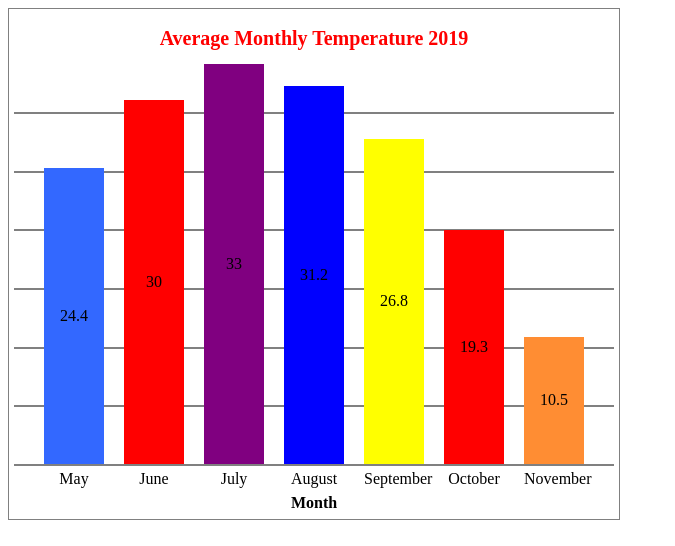
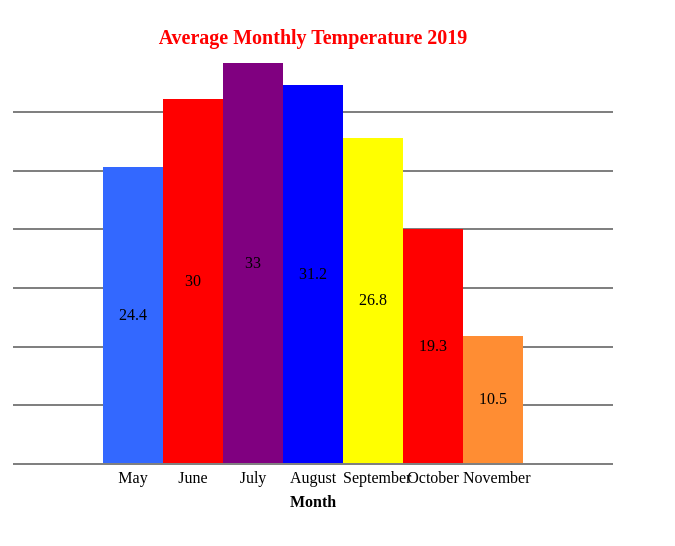
Before and after one commit to mackwill/lighthouse-labs-bar-chart, a plain HTML site: page index.html in a window 1280 px wide. Shown: the whole page, without its empty margins (0-675 px from the left). Drawn offline with nearby package versions, Linux system fonts and the light colour scheme.

Commit message:
Added element as function argument to pass chart to any element type

```diff
--- a/index.css
+++ b/index.css
@@ -1,7 +1,5 @@
 #graph {
   display: block;
-  /* flex-direction: row;
-  justify-content: space-around; */
   padding: 5px;
 }
 
@@ -14,13 +12,9 @@
 
 .bar {
   display: flex;
-  /* margin-left: 1%;
-  margin-right: 1%; */
   justify-content: center;
-  /* align-items: center; */
   margin-top: auto;
   margin-bottom: 0;
-  /* box-shadow: 6px -8px 2px -1px rgba(0, 0, 0, 0.75); */
 }
 
 .container {
--- a/index.html
+++ b/index.html
@@ -48,10 +48,11 @@
             labelColor: "black",
             labelSize: 16,
             dataLabelPos: "mid",
-            barSpacing: 10,
+            barSpacing: 0,
             // barShadow: "yes",
           },
-        }
+        },
+        "div"
       );
     </script>
   </body>
--- a/index.js
+++ b/index.js
@@ -43,14 +43,11 @@ const checkTotalBarWidth = function (className, graphWidth) {
   let totalWdith = 0;
 
   for (let i = 0; i < children.length; i++) {
-    // console.log(children[i].clientWidth);
-    console.log(children[i]);
     totalWdith += children[i].clientWidth;
     totalWdith += parseInt(children[i].style.marginLeft);
     totalWdith += parseInt(children[i].style.marginRight);
   }
 
-  console.log("checkTotalBarWidth: ", totalWdith, totalWdith > graphWidth);
   return totalWdith > graphWidth;
 };
 
@@ -82,8 +79,13 @@ const labelXAxis = function (barOpts) {
   $(".xLabels").after(tmp);
 };
 
-const createChart = function (width, height, border = "0.5px solid grey") {
-  let tmp = document.createElement("div");
+const createChart = function (
+  width,
+  height,
+  border = "0.5px solid grey",
+  element
+) {
+  let tmp = document.createElement(element);
   tmp.setAttribute("id", "graph");
   tmp.style.width = width + "px";
   tmp.style.height = height + "px";
@@ -134,7 +136,7 @@ const createBarElement = function (
   $("#graph").append(tmp);
 };
 
-const drawBarChart = function (data, options) {
+const drawBarChart = function (data, options, element) {
   let i = 0;
 
   let graphOpts = options.graph;
@@ -143,13 +145,9 @@ const drawBarChart = function (data, options) {
   let barWidth = (graphOpts.width / data.length) * 0.7;
 
   let yScale = findYMax(data, graphOpts.height);
-  console.log(`yScale: ${yScale}`);
 
-  createChart(graphOpts.width, graphOpts.height);
+  createChart(graphOpts.width, graphOpts.height, element);
   createGraphTitle(graphOpts.title, graphOpts.titleColor, graphOpts.titleSize);
-  // $("#graph").append(
-  //   document.createElement("div").setAttribute("class", "bars container")
-  // );
 
   for (let elem in data) {
     if (
@@ -181,7 +179,6 @@ const drawBarChart = function (data, options) {
   // If it is greater, then the container will have the justifyContent space-around property set
 
   if (checkTotalBarWidth("bars", graphOpts.width)) {
-    console.log("Width greater than graph");
     modifyElementMargin(0, "bar");
     modifyElementMargin(0, "xLabel");
     document.getElementById("bars").style.justifyContent = "space-around";
```
